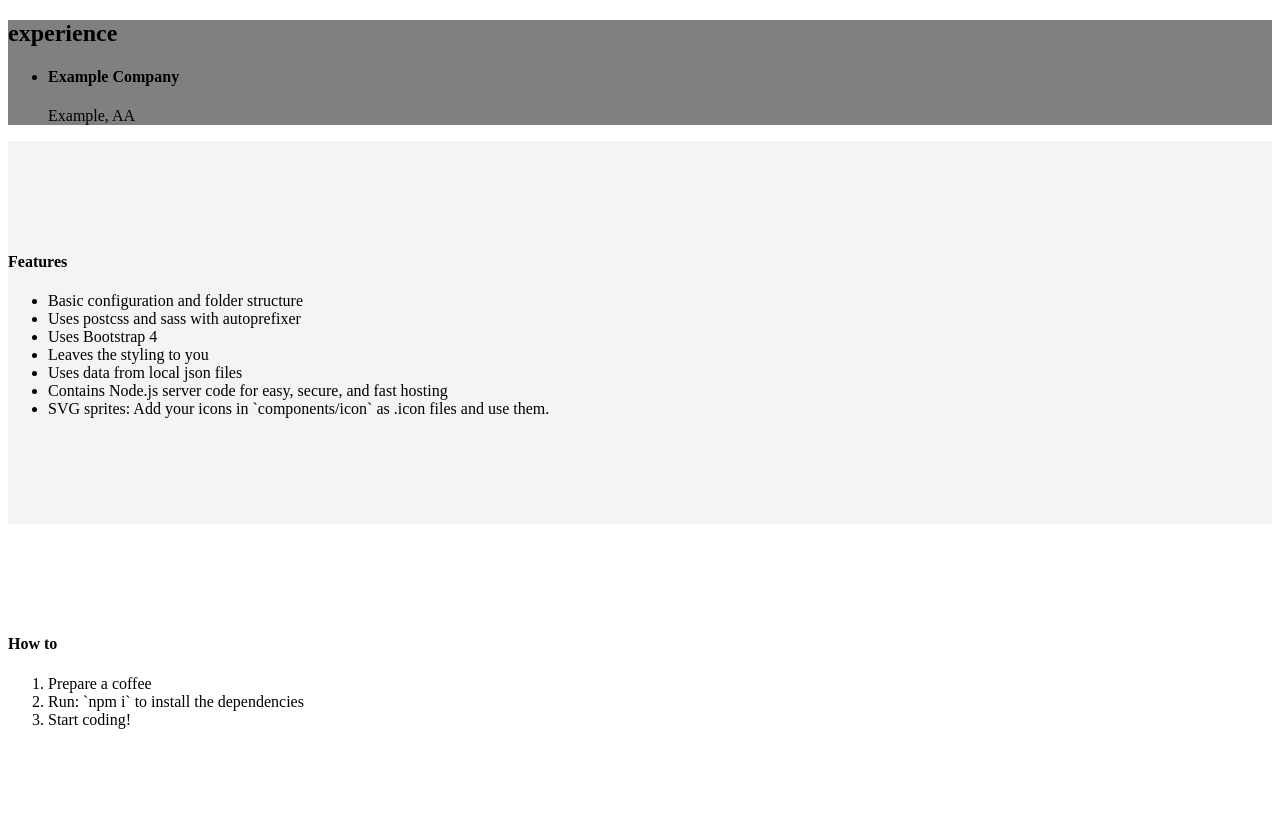
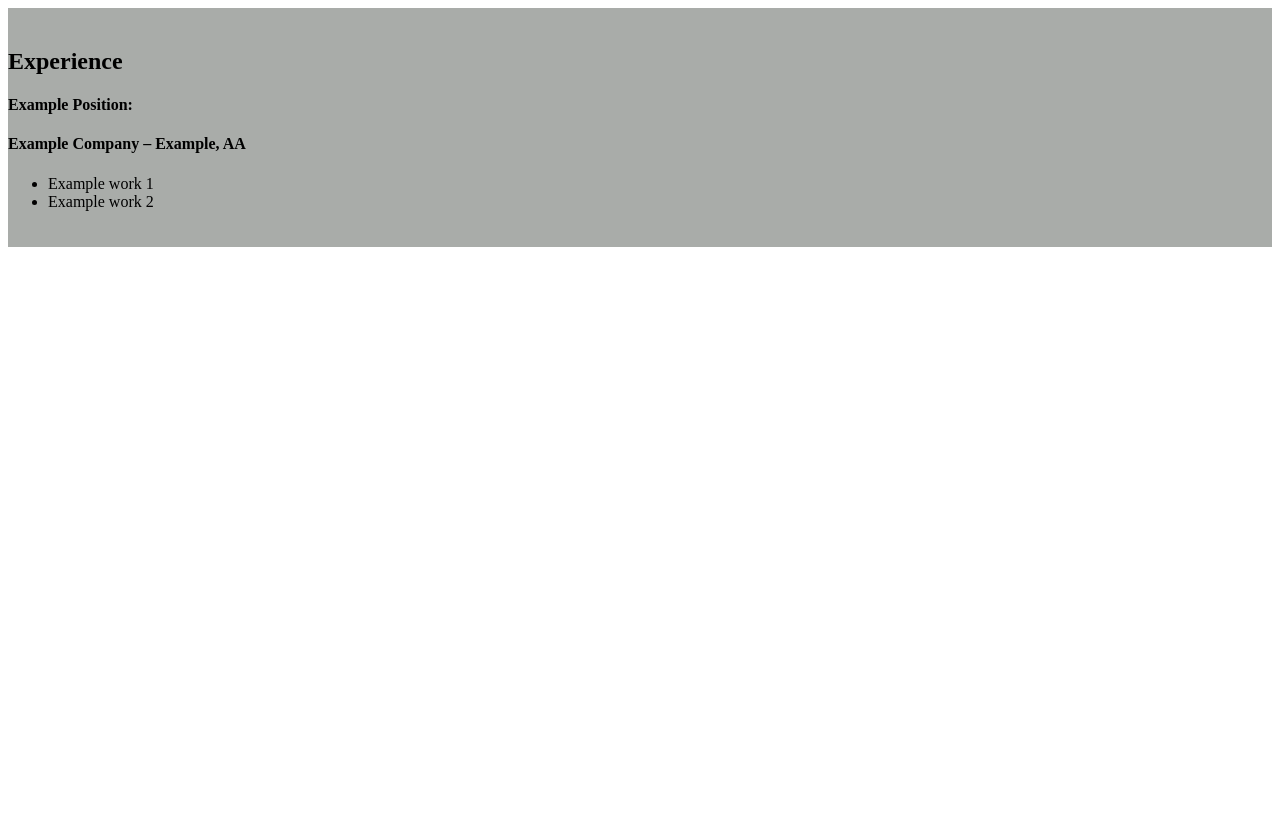
Before and after one commit to brianjleeofcl/ssg-portfolio, a Gatsby site: page / in a window 1280 px wide. After the commit the page ends 800 px from the top, so only its background shows below. Built offline with nearby package versions, Linux system fonts and the light colour scheme; Gatsby itself is replaced by a stand-in of ours.

Commit message:
shift data structure

```diff
--- a/package.json
+++ b/package.json
@@ -27,8 +27,7 @@
     "eslint-plugin-react": "^7.6.1",
     "gatsby": "^1.9.178",
     "gatsby-link": "^1.6.36",
-    "gatsby-plugin-google-analytics": "^1.0.17",
-    "gatsby-plugin-postcss-sass": "^1.0.16",
+    "gatsby-plugin-postcss-sass": "^1.0.22",
     "gatsby-plugin-react-helmet": "^1.0.8",
     "gatsby-plugin-react-next": "^1.0.8",
     "gatsby-plugin-web-font-loader": "^1.0.4",
--- a/sass/_settings.scss
+++ b/sass/_settings.scss
@@ -1,5 +1,5 @@
-$color_main: #f04e30;
-$color_border: #e3e3e3;
-$color_text: #505457;
-$color_light_text: #7f8a8e;
-$color_dark_text: #494d51;
+$color_text: #3A2E3E;
+$color_dark_text: #2F2235;
+
+$background_dark: #A9ACA9;
+$background_light: #F9F9F8;
--- a/src/components/resume-section/_resume-section.scss
+++ b/src/components/resume-section/_resume-section.scss
@@ -1,8 +1,16 @@
+@import "../../../sass/_settings.scss";
+
 .resume {
+    padding: 20px 0;
+
     &.dark {
-        background-color: gray;
+        background-color: $background_dark;
     }
     &.light {
-        background-color: white;
+        background-color: $background_light;
+    }
+
+    .position {
+        margin-right: 10px;
     }
 }
--- a/src/components/resume-section/index.js
+++ b/src/components/resume-section/index.js
@@ -4,16 +4,21 @@ import './_resume-section.scss';
 
 const ResumeSection = ({ data, theme }) =>
   (<section className={`${theme} resume`}>
-    <h2>{data.section}</h2>
-    <ul>
+    <div className="container">
+      <h2>{data.section}</h2>
       {data.items.map((item, i) =>
-        (<li key={i}>
-          <div>
-            <h4 className="serif-accent">{item.company}</h4>
-            <span>{item.location}</span>
+        (<div className="col" key={i}>
+          <div className="row">
+            <h4 className="position">{`${item.position}: `}</h4>
+            <h4 className="serif-accent">
+              {`${item.company} – ${item.location}`}
+            </h4>
           </div>
-        </li>))}
-    </ul>
+          <ul>
+            {item.description.map(detail => (<li>{detail}</li>))}
+          </ul>
+        </div>))}
+    </div>
   </section>);
 
 export default ResumeSection;
--- a/src/data/data.json
+++ b/src/data/data.json
@@ -1,18 +1,4 @@
 {
-    "resume": [{
-        "section": "experience",
-        "items": [
-            {
-                "company": "Example Company",
-                "location": "Example, AA",
-                "position": "Example Position",
-                "description": [
-                    "Example work",
-                    "Example work"
-                ]
-            }
-        ]
-    }],
     "features": [
         {
             "title": "Basic configuration and folder structure"
--- /dev/null
+++ b/src/data/resume.json
@@ -0,0 +1,16 @@
+{
+    "resume": [{
+        "section": "Experience",
+        "items": [
+            {
+                "company": "Example Company",
+                "location": "Example, AA",
+                "position": "Example Position",
+                "description": [
+                    "Example work 1",
+                    "Example work 2"
+                ]
+            }
+        ]
+    }]
+}
--- a/src/pages/index.js
+++ b/src/pages/index.js
@@ -1,17 +1,16 @@
 /* global graphql */
 
 import React from 'react';
-import Features from '../components/features';
-import HowTo from '../components/how-to';
 import ResumeSection from '../components/resume-section';
 
-const IndexPage = props =>
-  (<main>
-    {props.data.allDataJson.edges[0].node.resume.map(section =>
+const IndexPage = ({ data }) => {
+  const resumeData = data.allDataJson.edges.find(edge => !!edge.node.resume);
+
+  return (<main>
+    {resumeData.node.resume.map(section =>
       (<ResumeSection data={section} theme={section % 2 ? 'light' : 'dark'} />))}
-    <Features data={props.data.allDataJson.edges[0].node.features} />
-    <HowTo data={props.data.allDataJson.edges[0].node.howTo} />
   </main>);
+};
 
 export default IndexPage;
 
@@ -26,13 +25,8 @@ export const pageQuery = graphql`
               company
               location
               position
+              description
             }
-          }
-          features {
-            title
-          }
-          howTo {
-            title
           }
         }
       }
```
Also changed, not shown: 1 other file.
